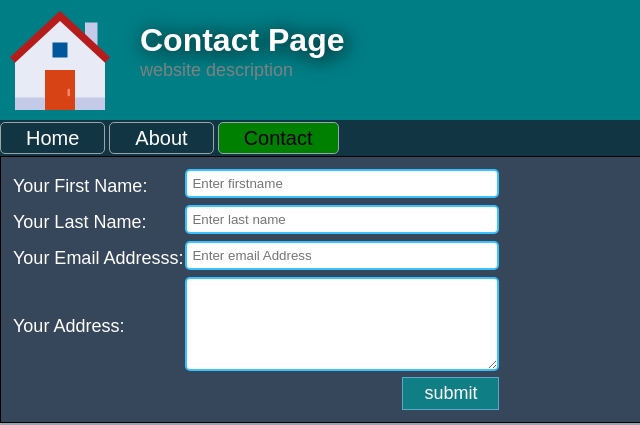
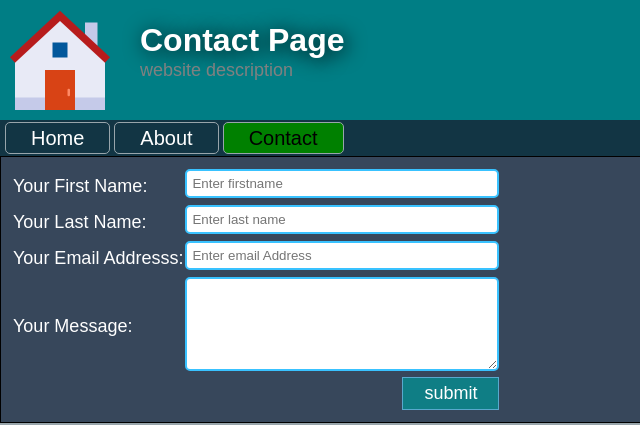
Before and after one commit to Arafat6462/website, a plain HTML site: page contact.html in a window 1280 px wide. Shown: the top 425 px of the page, 0-640 px from the left. Drawn offline with Linux system fonts and the light colour scheme.

Commit message:
Day-.10.5

```diff
--- a/contact.html
+++ b/contact.html
@@ -66,7 +66,7 @@
                             </tr>
 
                              <tr>
-                              <td>Your Address: </td>
+                              <td>Your Message: </td>
                               <td><textarea></textarea></td>
                             </tr>
 
--- a/style.css
+++ b/style.css
@@ -89,14 +89,21 @@ input[type="submit"]:hover{
 }
 
 .navigation  ul{margin:0; padding:0; list-style:none;}
-.navigation ul li{float:left; display:block;}
+.navigation ul li{
+  float:left;
+  display:block;
+}
+
+.navigation ul li:first-child{margin-left: 3px;}
+
 
 .navigation ul li a {
     display: block;
     border: 1px solid #98a5ab;
     text-decoration: none;
     color: white;
-    margin-right: 4px;
+    margin-right: 2px;
+    margin-left:2px;
     padding: 5px 25px;
     font-size: 20px;
     margin-bottom: 2px;
@@ -104,6 +111,8 @@ input[type="submit"]:hover{
     border-radius:5px;
 
 }
+
+
 .navigation ul li a:hover,#active{
 background:green;
 color:black;
```
